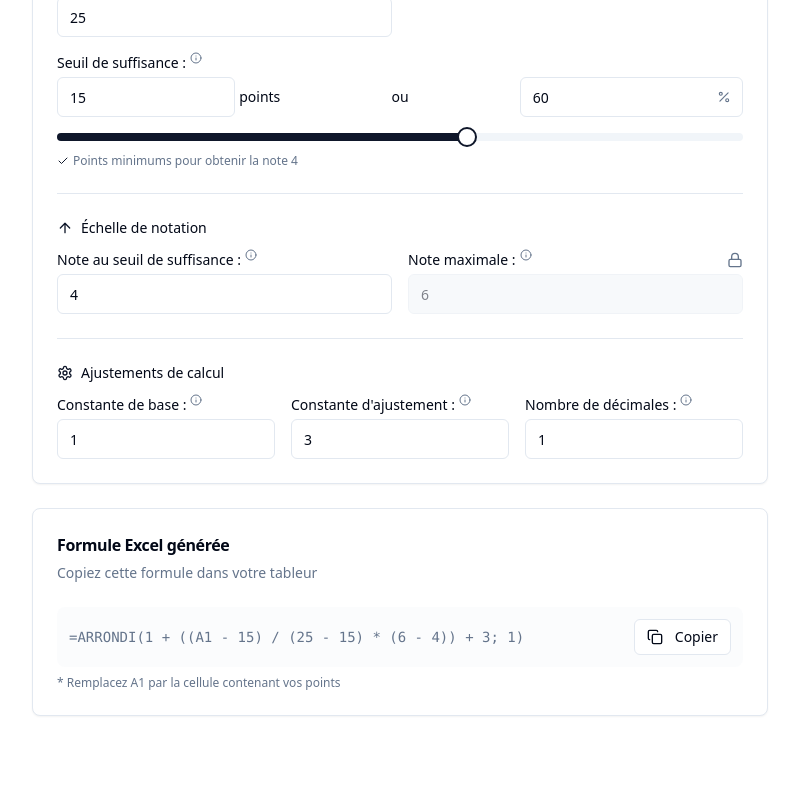
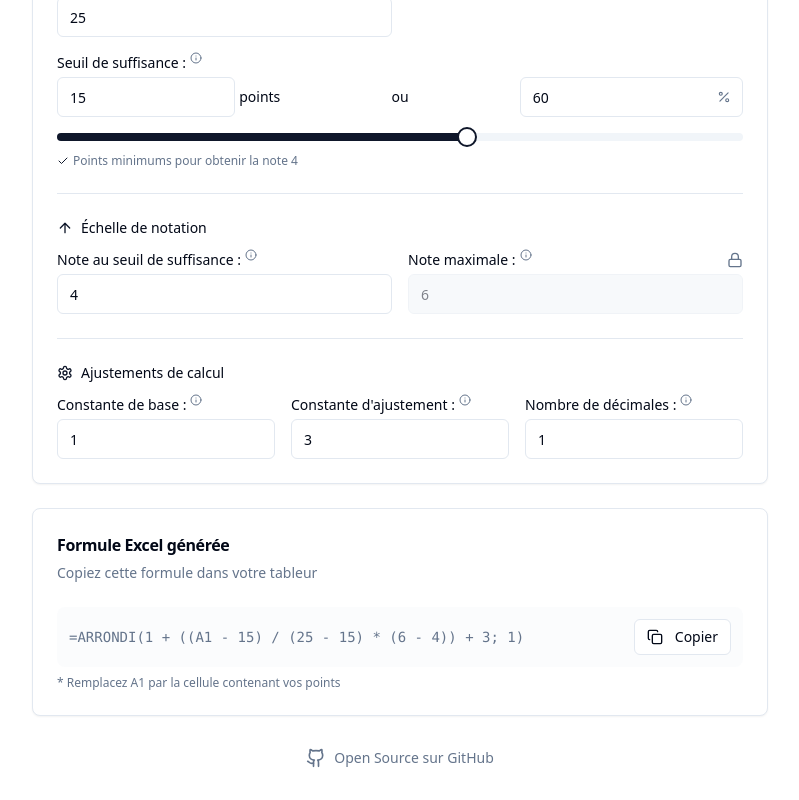
Before and after one commit to Similarly1/grade-formula-wizard-11, a React (Vite) app: page / in a window 1280 px wide. Shown: the part 658-1458 px from the top of the page, without its empty margins (240-1039 px from the left). Before the commit the page ends 1406 px from the top, so only its background shows below. Built offline with nearby package versions, Linux system fonts and the light colour scheme.

Commit message:
Add GitHub link
Add a link to the GitHub repository at the bottom of the page.

```diff
--- a/src/components/FormulaGenerator/index.tsx
+++ b/src/components/FormulaGenerator/index.tsx
@@ -3,6 +3,7 @@ import { FormulaDisplay } from './components/FormulaDisplay';
 import { Simulation } from './components/Simulation';
 import { ParametersForm } from './components/ParametersForm';
 import { useFormulaCalculation } from './hooks/useFormulaCalculation';
+import { Github } from 'lucide-react';
 
 export default function FormulaGenerator() {
   const {
@@ -71,6 +72,18 @@ export default function FormulaGenerator() {
       <FormulaDisplay
         generateFormulaText={generateFormulaText}
       />
+
+      <footer className="mt-8 text-center text-sm text-muted-foreground">
+        <a
+          href="https://github.com/Similarly1/grade-formula-wizard-11"
+          target="_blank"
+          rel="noopener noreferrer"
+          className="flex items-center justify-center gap-2 hover:text-primary transition-colors"
+        >
+          <Github className="h-5 w-5" />
+          Open Source sur GitHub
+        </a>
+      </footer>
     </div>
   );
 }
```
